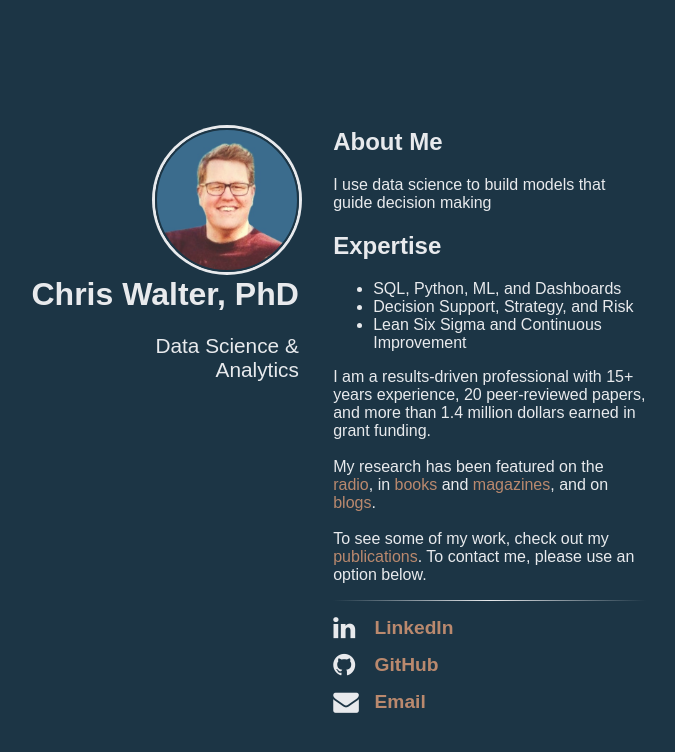
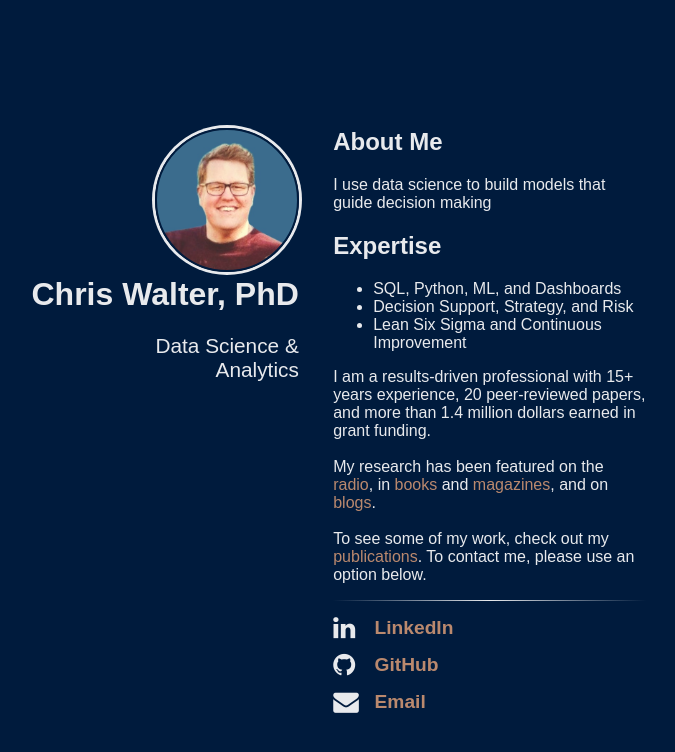
Before and after one commit to waltscience/waltscience.github.io, a Jekyll site: the page built from index.html, in a window 1280 px wide. Shown: the top 752 px of the page, without its empty margins (334-1009 px from the left). Built offline with Jekyll 4.4.1, drawn with Linux system fonts in a browser that asks for light colours; nearby versions of some CDN libraries.

Commit message:
Update main.scss

```diff
--- a/assets/main.scss
+++ b/assets/main.scss
@@ -3,7 +3,7 @@
 
 $text-color: #e8eaed;          /*** #46433A ***/
 $anchor-text-color: #BA896E;   /*** #CE534D ***/
-$background-color: #1c3545;    /*** #F1EED9 ***/
+$background-color: #001b3d;    /*** #F1EED9 ***/
 
 body {
 	font-family: sans-serif;
```
